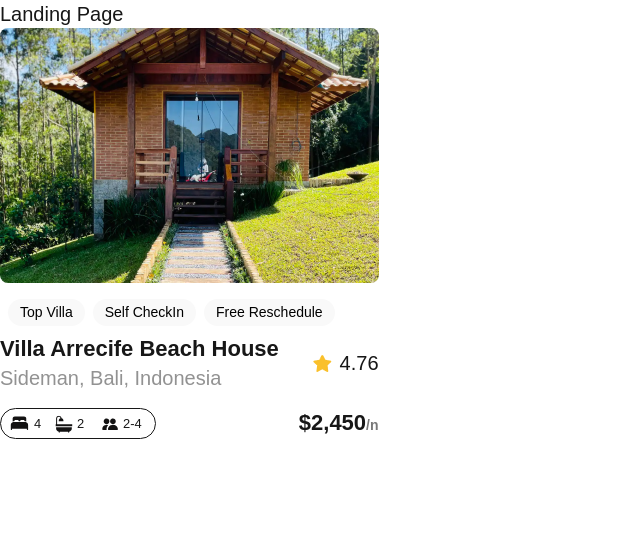
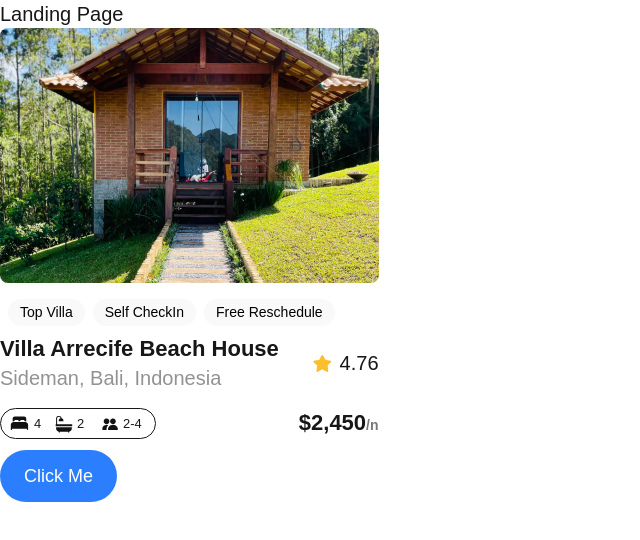
Before and after one commit to IsraelOlusoji/alx-project-0x00-setup, a Next.js app in the folder alx-project-0x00/: page /landing in a window 1280 px wide. Shown: the top 540 px of the page, without its empty margins (0-640 px from the left). Built offline with nearby package versions, Linux system fonts and the light colour scheme.

Commit message:
Advanced Task

```diff
--- /dev/null
+++ b/alx-project-0x00/components/Button.tsx
@@ -0,0 +1,35 @@
+import React from "react";
+import { ButtonProps } from "@/interfaces";
+
+const sizeClasses = {
+  small: "text-sm px-2 py-1",
+  medium: "text-base px-4 py-2",
+  large: "text-lg px-6 py-3",
+};
+
+const shapeClasses = {
+  "rounded-sm": "rounded-sm",
+  "rounded-md": "rounded-md",
+  "rounded-full": "rounded-full",
+};
+
+const Button: React.FC<ButtonProps> = ({
+  title,
+  size = "medium",
+  shape = "rounded-md",
+  className = "",
+}) => {
+  return (
+    <button
+      type="button"
+      className={`bg-blue-500 text-white hover:bg-blue-600 focus:outline-none focus:ring-2 focus:ring-blue-400 focus:ring-opacity-75
+         ${sizeClasses[size]}
+        ${shapeClasses[shape]}
+         ${className}`}
+    >
+      {title}
+    </button>
+  );
+};
+
+export default Button;
--- a/alx-project-0x00/interfaces/index.ts
+++ b/alx-project-0x00/interfaces/index.ts
@@ -1,3 +1,10 @@
-export interface PillProps{
-    title: string;
+export interface PillProps {
+  title: string;
 }
+
+export interface ButtonProps {
+  title: string;
+  size?: "small" | "medium" | "large";
+  shape?: "rounded-sm" | "rounded-md" | "rounded-full";
+  className?: string;
+}
--- a/alx-project-0x00/pages/landing.tsx
+++ b/alx-project-0x00/pages/landing.tsx
@@ -1,11 +1,13 @@
 import React from "react";
 import Card from "@/components/Card";
+import Button from "@/components/Button";
 const Landing: React.FC = () => {
   return (
     <div>
       <h1 className="text-xl font-extralight">
         Landing Page
       <Card />
+      <Button title="Click Me" size="large" shape="rounded-full" />
       </h1>
     </div>
   );
```
